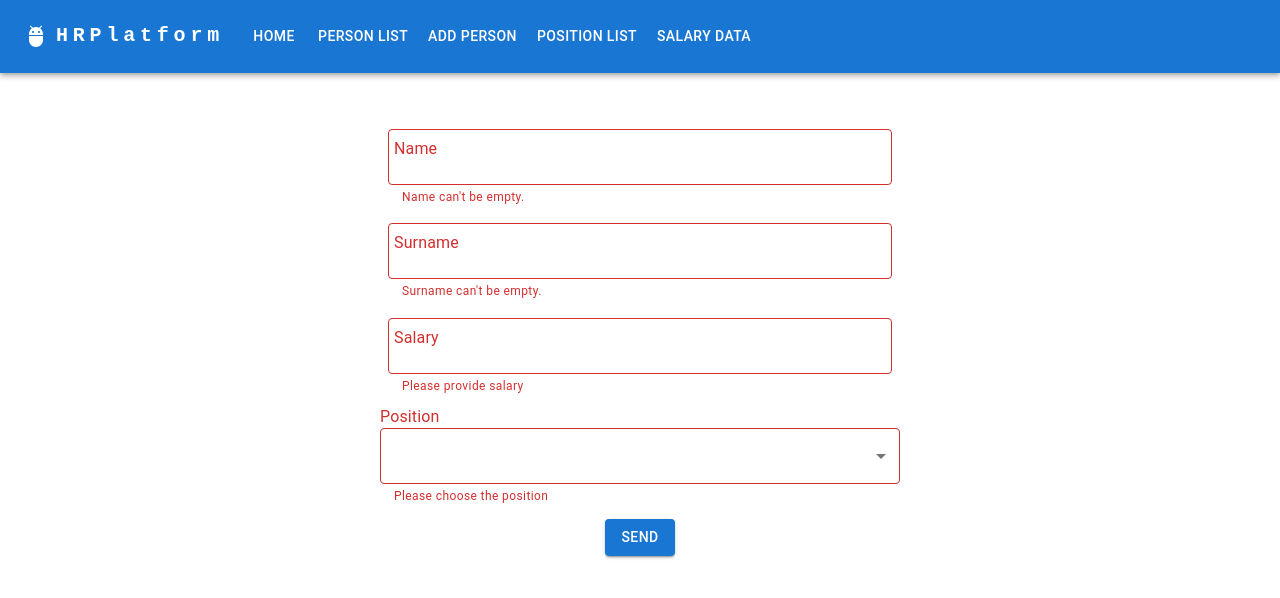
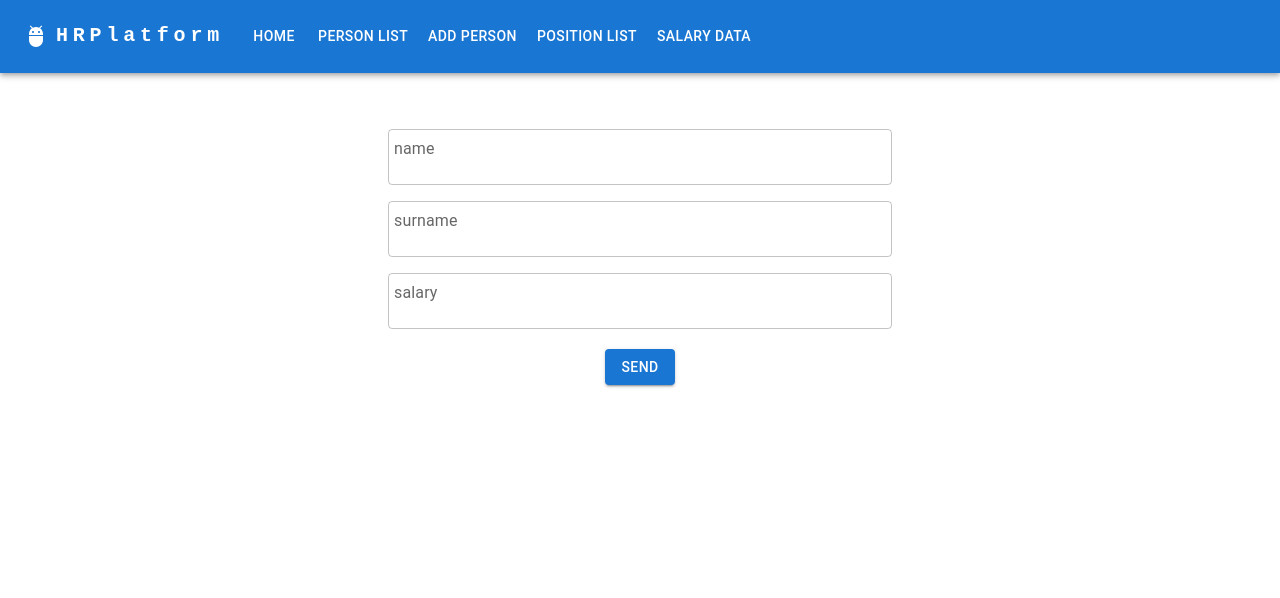
Before and after one commit to chimny/HRPlatformFrontEnd, a React (Create React App) app: page /persons/addPerson in a window 1280 px wide. Shown: the top 598 px of the page. Built offline with nearby package versions, Linux system fonts and the light colour scheme.

Commit message:
form refactor

```diff
--- a/src/components/AddPerson/AddPerson.tsx
+++ b/src/components/AddPerson/AddPerson.tsx
@@ -17,6 +17,8 @@ import {SeverityStatus} from "./interface/severityStatusInterface";
 import {updateForm} from "../../Utils/functions/updateForm";
 import {AddPersonType} from "./interface/formInterface";
 import {positionList} from "../../data/positionList";
+import {response, validationFunction} from "./functions/validationFunction";
+import {FormInterface, SingleInput} from "./SingleInput";
 
 
 export const AddPerson = () => {
@@ -28,6 +30,14 @@ export const AddPerson = () => {
         salary: '',
     };
 
+
+    const updatedInitialState: FormInterface[] = [{label:'name',value:'',error:false,typeError:'',inputFieldType:'textField'},
+        {label:'surname',value:'',error:false,typeError:'',inputFieldType:'textField'},
+        {label:'salary',value:'',error:false,typeError:'',inputFieldType:'textField'},
+        {label:'position',value:'',error:false,typeError:'',inputFieldType:'select'},
+    ]
+
+
     const initialSeverityStatusState: SeverityStatus = {
         status: 'error',
         message: 'unexpected error, please try again later'
@@ -38,6 +48,9 @@ export const AddPerson = () => {
     const [loading, setLoading] = useState<boolean>(false);
     const [open, setOpen] = useState<boolean>(false);
     const [severityStatus, setSeverityStatus] = useState<SeverityStatus>(initialSeverityStatusState)
+
+    //@todo fast example, rewrite to handle it onSubmit or on change
+    const [name,setName] = useState<response>({error:false,typeError:''})
 
     const handleClick = () => {
         setOpen(true);
@@ -52,6 +65,12 @@ export const AddPerson = () => {
 
 
     const sendForm = async (e: FormEvent) => {
+
+        //@todo fast example
+        setName (validationFunction('name',form.name))
+
+
+
         e.preventDefault();
         setLoading(true);
         try {
@@ -92,45 +111,53 @@ export const AddPerson = () => {
                  // fullWidth={true}
             >
 
-                <TextField error   helperText="Name can't be empty." id="outlined-basic" label="Name" variant="outlined" value={form.name} sx={{padding: '8px'}}
-                           onChange={e => updateForm('name', e.target.value, form, setForm)}/>
+                {updatedInitialState.map(({label,value,error,typeError,inputFieldType})=>{
+                    return(
+                        <SingleInput key={label} label={label} value={value} typeError={typeError} inputFieldType={inputFieldType}  error={error} />
+                    )
+                })}
 
-                <TextField  error   helperText="Surname can't be empty." id="outlined-basic" label="Surname" variant="outlined" value={form.surName}
-                           sx={{padding: '8px'}}
-                           onChange={e => updateForm('surName', e.target.value, form, setForm)}/>
+                {/*<TextField error={name.error}   helperText={name.typeError} id="outlined-basic" label="Name" variant="outlined" value={form.name} sx={{padding: '8px'}}*/}
+                {/*           onChange={e => updateForm('name', e.target.value, form, setForm)}/>*/}
 
-                <TextField error   helperText="Please provide salary"  id="outlined-basic" label="Salary" variant="outlined" value={form.salary}
-                           sx={{padding: '8px'}}
-                           onChange={e => updateForm('salary', e.target.value, form, setForm)}/>
+                {/*<TextField  id="outlined-basic" label="Surname" variant="outlined" value={form.surName}*/}
+                {/*           sx={{padding: '8px'}}*/}
+                {/*           onChange={e => updateForm('surName', e.target.value, form, setForm)}/>*/}
 
-                <FormControl className={'styledForm'} fullWidth={true} error>
-                <FormLabel id="position-label"   >Position</FormLabel>
-                <Select
-                    error
-                    labelId="position-label"
-                    id="demo-simple-select"
-                    value={form.position}
-                    label="Position"
-                    onChange={e => updateForm('position', e.target.value, form, setForm)}
-                    renderValue={(selected) => {
-                        if (selected.length === 0) {
-                            return <em>Position</em>;
-                        }
+                {/*<TextField  id="outlined-basic" label="Salary" variant="outlined" value={form.salary}*/}
+                {/*           sx={{padding: '8px'}}*/}
+                {/*           onChange={e => updateForm('salary', e.target.value, form, setForm)}/>*/}
 
-                        return selected;
-                    }}
-                >
+                {/*<FormControl className={'styledForm'} fullWidth={true}*/}
+                {/*             // error*/}
+                {/*>*/}
+                {/*<FormLabel id="position-label"   >Position</FormLabel>*/}
+                {/*<Select*/}
+                {/*    // error*/}
+                {/*    labelId="position-label"*/}
+                {/*    id="demo-simple-select"*/}
+                {/*    value={form.position}*/}
+                {/*    label="Position"*/}
+                {/*    onChange={e => updateForm('position', e.target.value, form, setForm)}*/}
+                {/*    renderValue={(selected) => {*/}
+                {/*        if (selected.length === 0) {*/}
+                {/*            return <em>Position</em>;*/}
+                {/*        }*/}
 
-                    {positionList.map((position) => {
-                        return (
-                            <MenuItem key={position} value={position}>{position}</MenuItem>
-                        )
-                    })}
+                {/*        return selected;*/}
+                {/*    }}*/}
+                {/*>*/}
+
+                {/*    {positionList.map((position) => {*/}
+                {/*        return (*/}
+                {/*            <MenuItem key={position} value={position}>{position}</MenuItem>*/}
+                {/*        )*/}
+                {/*    })}*/}
 
 
-                </Select>
-                    <FormHelperText>Please choose the position</FormHelperText>
-                </FormControl>
+                {/*</Select>*/}
+                {/*    /!*<FormHelperText>Please choose the position</FormHelperText>*!/*/}
+                {/*</FormControl>*/}
                 <Button variant="contained" sx={{margin: '12px auto'}} onClick={sendForm}>Send</Button>
             </div>
 
--- /dev/null
+++ b/src/components/AddPerson/SingleInput.tsx
@@ -0,0 +1,72 @@
+import TextField from "@mui/material/TextField";
+import {updateForm} from "../../Utils/functions/updateForm";
+import * as React from "react";
+import {FormControl, FormLabel} from "@mui/material";
+import Select from "@mui/material/Select";
+import {positionList} from "../../data/positionList";
+import MenuItem from "@mui/material/MenuItem";
+
+export interface FormInterface {
+    label: string;
+    value: string | '' | number;
+    error: boolean;
+    typeError: string;
+    inputFieldType: 'textField' | 'select'
+}
+
+
+export const SingleInput = (props: FormInterface) => {
+
+
+    const {error, typeError, value, label, inputFieldType} = props
+
+
+    if (inputFieldType === 'textField') {
+        return (
+            <TextField error={error} helperText={typeError} id="outlined-basic" label={label} variant="outlined"
+                       value={value} sx={{padding: '8px'}}
+                // onChange={e => updateForm('name', e.target.value, form, setForm)}
+            />
+        )
+    }
+
+    if (inputFieldType === 'select') {
+        <FormControl className={'styledForm'} fullWidth={true}
+            // error
+        >
+            <FormLabel id="position-label">Position</FormLabel>
+            <Select
+                // error
+                labelId="position-label"
+                id="demo-simple-select"
+                value={value}
+                label="Position"
+                // onChange={e => updateForm('position', e.target.value, form, setForm)}
+                renderValue={(selected) => {
+                    // if (selected.length === 0) {
+                    //     return <em>Position</em>;
+                    // }
+
+                    return selected;
+                }}
+            >
+
+                {positionList.map((position) => {
+                    return (
+                        <MenuItem key={position} value={position}>{position}</MenuItem>
+                    )
+                })}
+
+
+            </Select>
+            {/*<FormHelperText>Please choose the position</FormHelperText>*/}
+        </FormControl>
+    }
+
+
+    return (
+        <></>
+    )
+
+
+}
--- /dev/null
+++ b/src/components/AddPerson/functions/validationFunction.ts
@@ -0,0 +1,67 @@
+type availableFields = 'name' | 'surName' | 'position' | 'salary'
+
+export type response = {
+    error: boolean,
+    typeError: string | ''
+}
+
+
+export const validationFunction = (field: availableFields, value: string | number): response => {
+
+
+    const safeValue = {
+        error: false,
+        typeError: ''
+    }
+
+
+    switch (field) {
+        case 'name':
+            if (typeof value === "string" && value.length === 0) {
+                return {
+                    error: true,
+                    typeError: 'name can\'t be empty!'
+                }
+            }
+            return safeValue;
+
+
+        case 'surName':
+            if (typeof value === "string" && value.length === 0) {
+                return {
+                    error: true,
+                    typeError: 'surname can\'t be empty!'
+                }
+            }
+            return safeValue;
+
+
+
+        case 'position':
+            if (typeof value === "string" && value.length === 0) {
+                return {
+                    error: true,
+                    typeError: 'please choose the position!'
+                }
+            }
+            return safeValue;
+
+
+
+        case 'salary':
+            if (value === '') {
+                return {
+                    error: true,
+                    typeError: 'please provide salary value'
+                }
+            }
+            return safeValue;
+
+
+
+    }
+
+
+    return safeValue
+
+}
```
